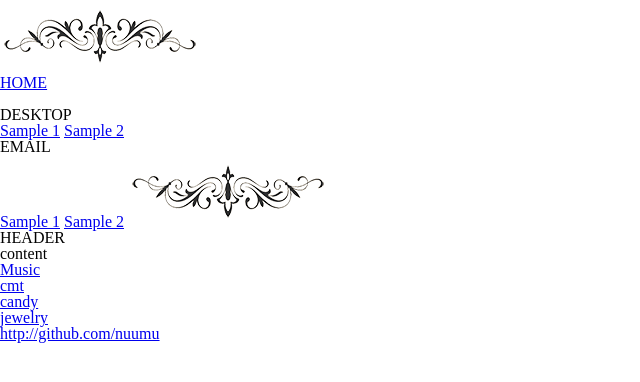
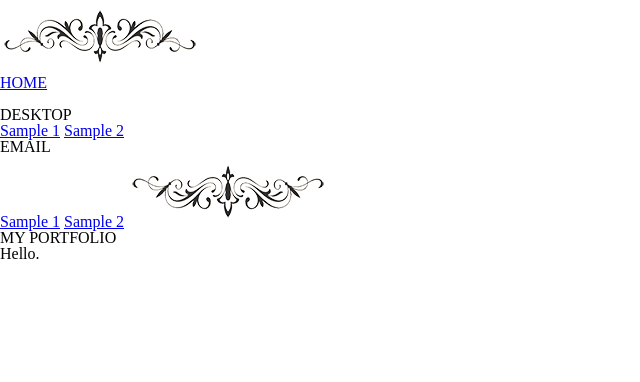
Before and after one commit to nuumu/nuumu.github.io, a Jekyll site: the page built from index.html, in a window 1280 px wide. Shown: the top 382 px of the page, without its empty margins (0-640 px from the left). Built offline with Jekyll 4.4.1, drawn with Linux system fonts in a browser that asks for light colours; nearby versions of some CDN libraries; library files that are not in the unit come from our copies.

Commit message:
Update index.html

```diff
--- a/index.html
+++ b/index.html
@@ -2,12 +2,6 @@
 layout: default
 title: Portfolio
 ---
-<div class="blurb">
-	<h1>HEADER</h1>
-	<p>content</p>
-	<p><a href="website/music/index.html">Music</a></p>
-	<p><a href="website/cmt/index.html">cmt</a></p>
-	<p><a href="website/candy/index.html">candy</a></p>
-	<p><a href="website/jewelry/index.html">jewelry</a></p>
-</div><!-- /.blurb -->
-<a href="http://github.com/nuumu">http://github.com/nuumu</a>
+<h4>MY PORTFOLIO</h4>
+<p class="line"></p>
+Hello.
```
